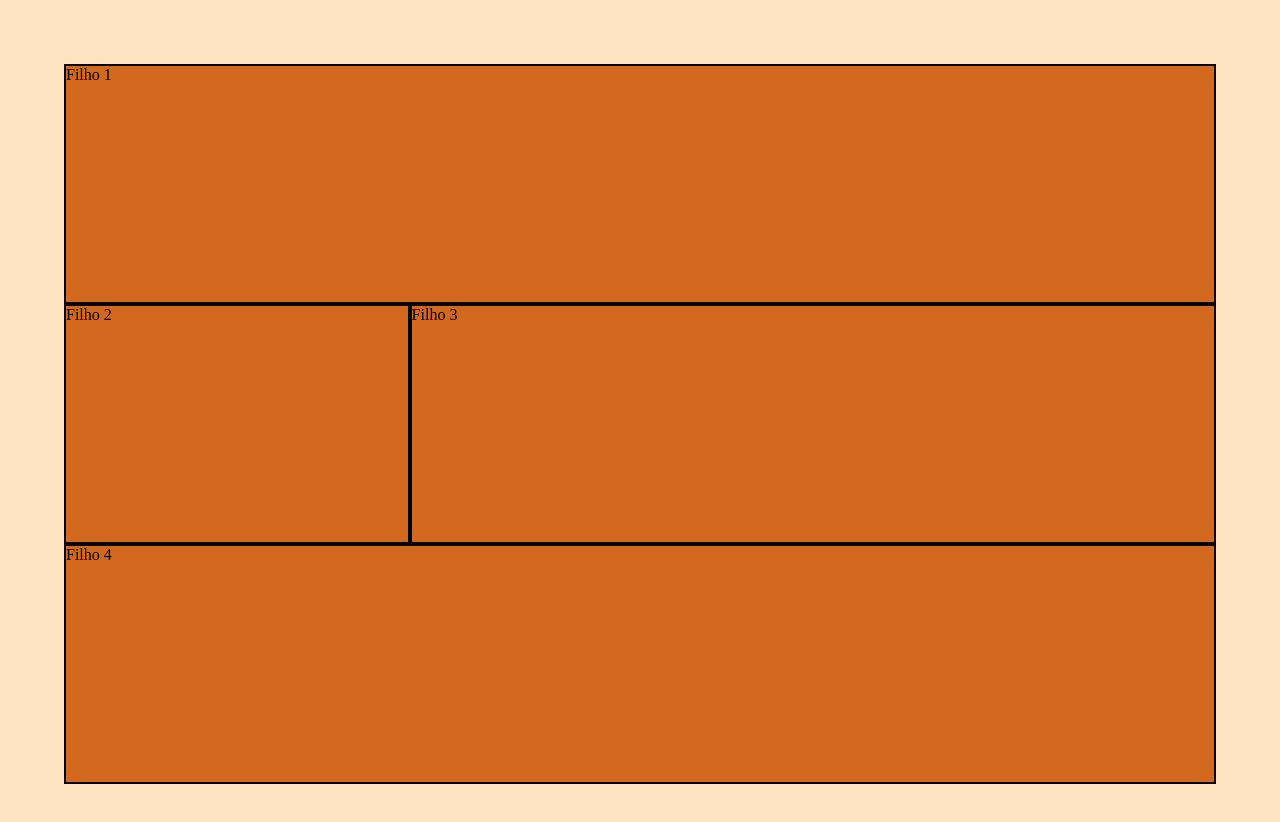
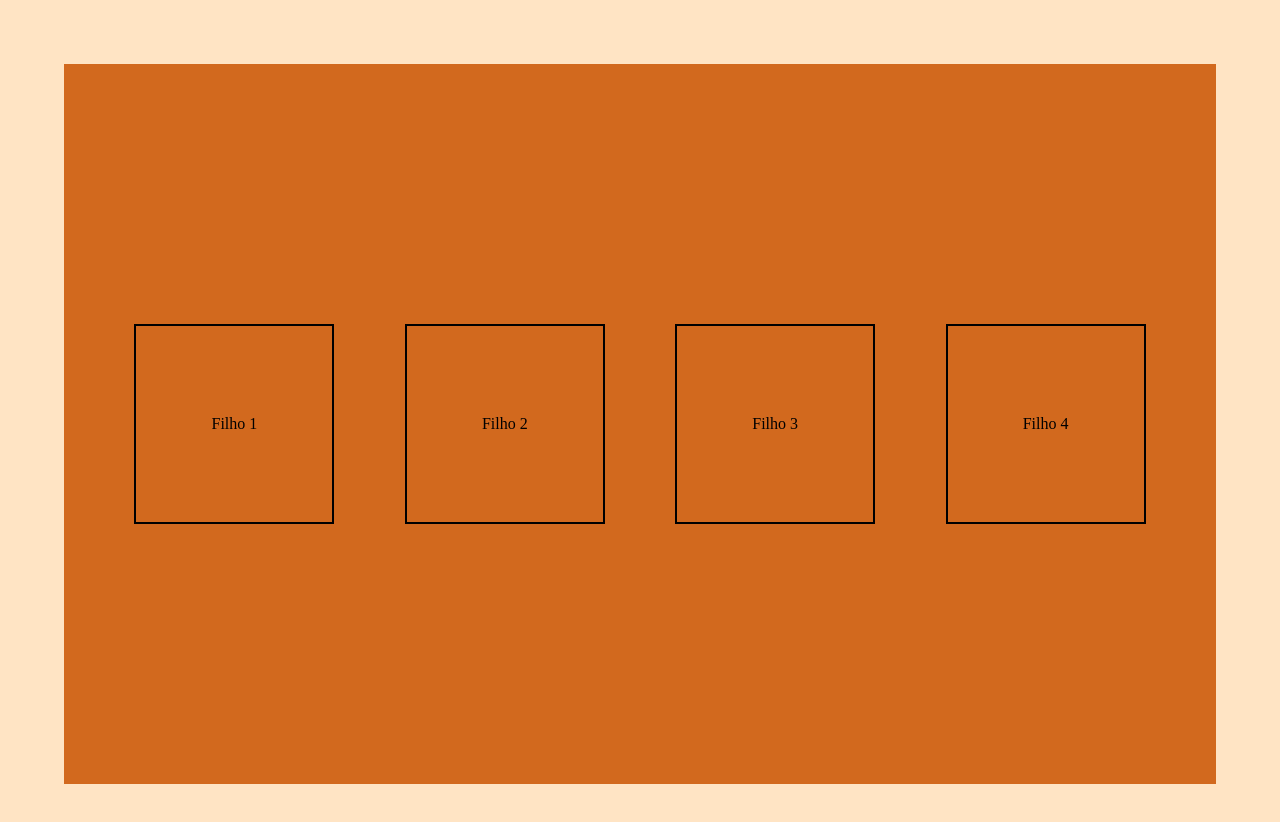
Before and after one commit to ropecual/20231.1.CFPWEB.1E-5985-Programador-Web, a plain HTML site: page css/flex.html in a window 1280 px wide. Drawn offline with Linux system fonts and the light colour scheme.

Commit message:
fim da aula flex

```diff
--- a/css/flex.html
+++ b/css/flex.html
@@ -28,20 +28,28 @@
             display: flex;
             /*flex-wrap: nowrap; */
             flex-wrap: wrap;
+            flex-direction: row;
+            align-items: center;
+            justify-content: space-evenly;
 
         }
 
         .filho{
             border: 2px solid black;
-            flex-basis: 100%;
+            height: 200px;
+            width: 200px;
+            display: flex;
+            align-items: center;
+            justify-content: center;
+
         }
 
         .filho2{
-            flex-basis: 30%;
+         /*   flex-basis: 30%;  */
         }
 
         .filho3 {
-            flex-basis: 70%;
+         /*   flex-basis: 70%;  */
         }
 
     </style>
```
